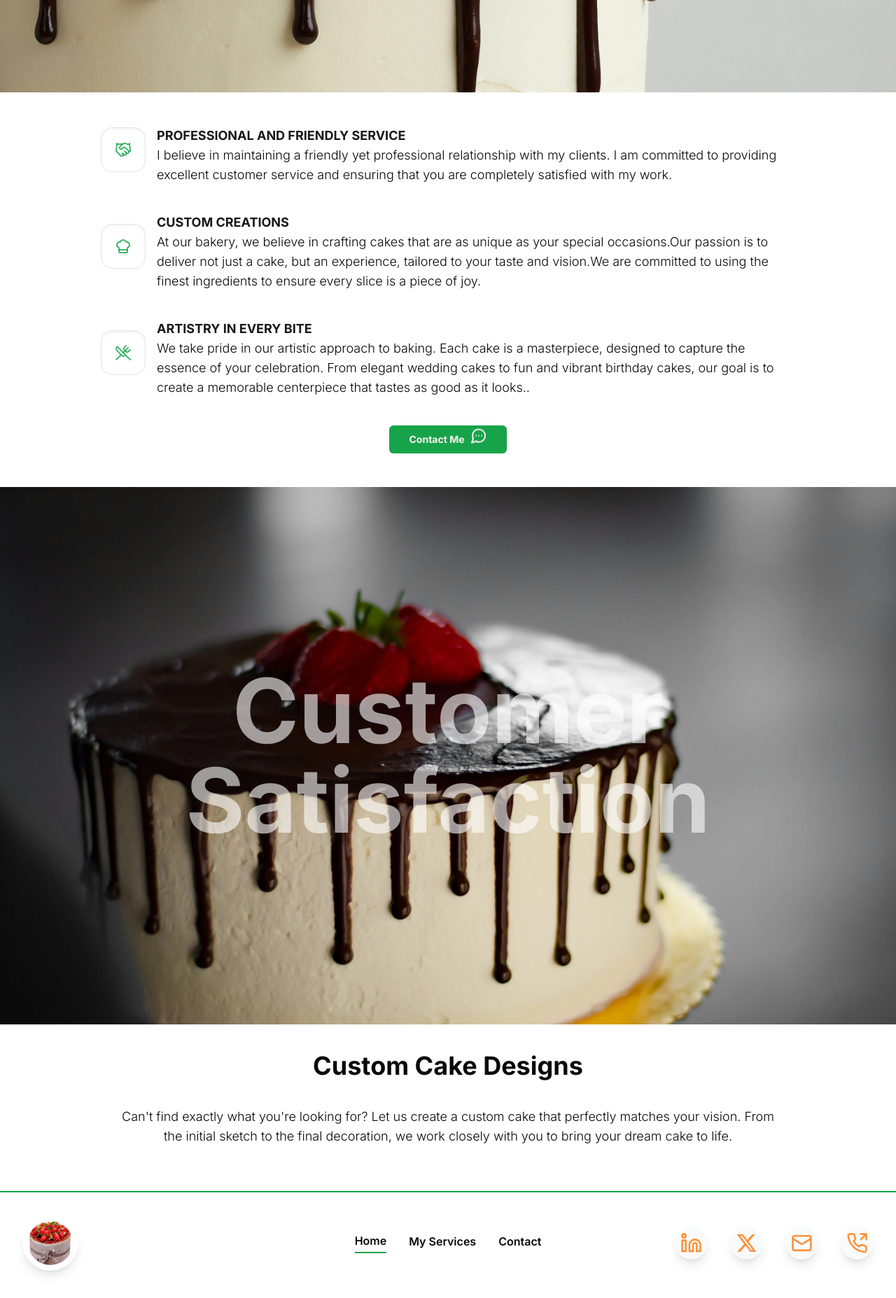
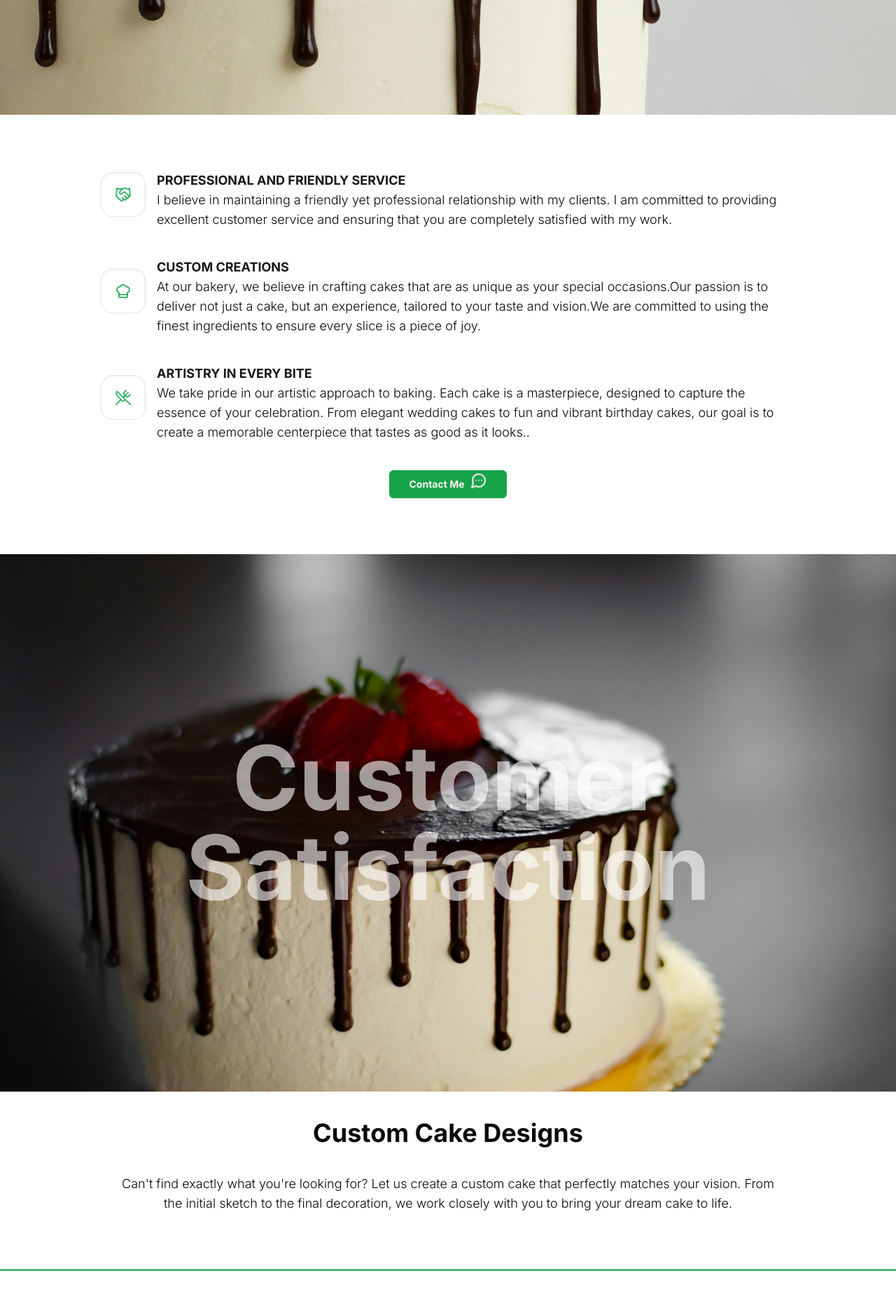
Before and after one commit to lucianRosuAtc/Cake-Alchemy, a Next.js app: page / in a window 1280 px wide. Shown: the part 3892-5747 px from the top of the page at 70% size. Built offline with nearby package versions, Linux system fonts and the light colour scheme.

Commit message:
Optimize Intro component styles and image loading

```diff
--- a/components/Intro.tsx
+++ b/components/Intro.tsx
@@ -51,7 +51,7 @@ export default function Paralax() {
           }
         </div>
 
-        <div className="flex flex-col items-center justify-center mb-8">
+        <div className="flex flex-col items-center justify-center mb-8 md:mb-16">
           <Link href="/services">
             <Button className="gap-2 px-7 font-bold">Our Products <CakeSlice className="animate-bounce transition-all dark:text-orange-500" /></Button>
           </Link>
@@ -69,7 +69,7 @@ export default function Paralax() {
       </section>
 
   {/* 2 text  */}
-      <div className="flex flex-col gap-y-10 max-w-5xl mx-auto py-12 px-4">
+      <div className="flex flex-col gap-y-10 max-w-5xl mx-auto py-12 md:py-20 px-4">
         {IntroDataSecond.map((introSecond, id) => (
           // <div key={id} className="flex items-center">
           <div key={id} className="flex items-start lg:items-center justify-start">
@@ -106,7 +106,7 @@ export default function Paralax() {
         </div>
       </section>
 
-      <section className="flex flex-col max-w-5xl mx-auto px-4 md:px-8 lg:text-center mb-8">
+      <section className="flex flex-col max-w-5xl mx-auto px-4 md:px-8 lg:text-center mb-8 md:mb-12">
         <h3 className="my-8">Custom Cake Designs</h3>
         <p className="subtitle3 mb-8">
           Can&apos;t find exactly what you&apos;re looking for? Let us create a custom cake that perfectly matches your vision. From the initial sketch to the final decoration, we work closely with you to bring your dream cake to life.
```
